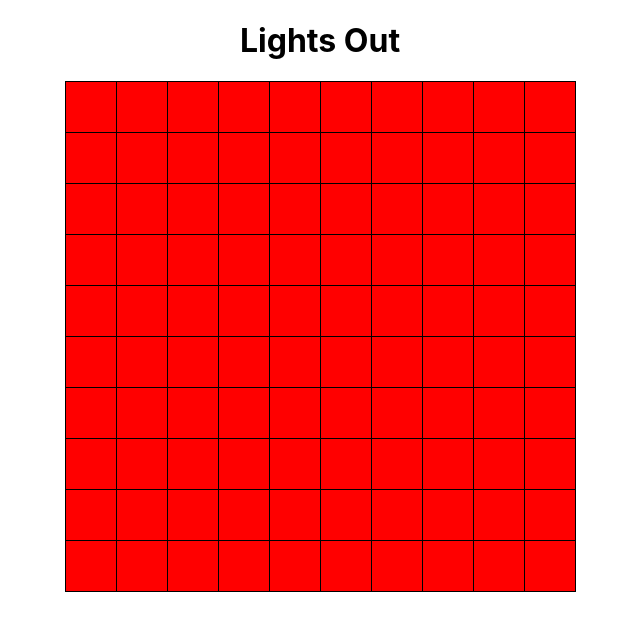
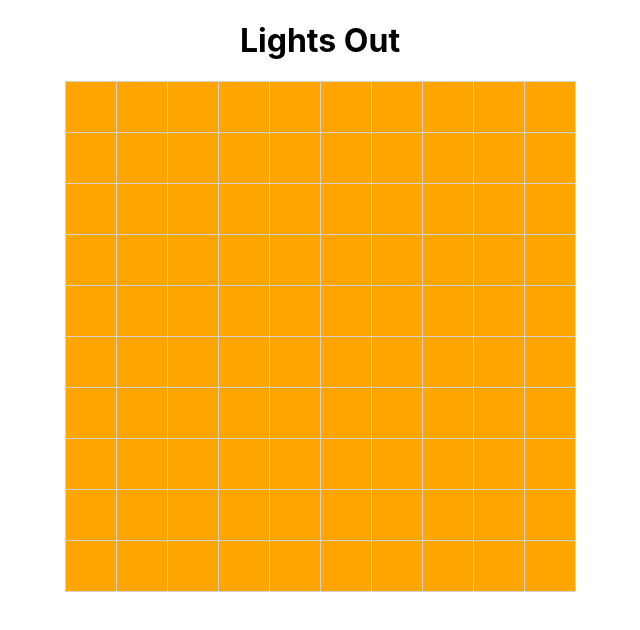
Before and after one commit to CodeAmend/react-games-ts-storybook, a React (Create React App) app: page / in a window 1280 px wide. Shown: the top 630 px of the page, without its empty margins (320-960 px from the left). Built offline with nearby package versions, Linux system fonts and the light colour scheme.

Commit message:
Refactor Board and Node to new files, css update

```diff
--- a/src/components/GameBoard.tsx
+++ b/src/components/GameBoard.tsx
@@ -1,37 +1,10 @@
 import React from 'react';
-import styled from 'styled-components';
 
-import { NodeItem, BoardType, NodeType } from './interfaces';
+import { NodeItem } from './interfaces';
+import { createNewBoard } from './util';
+import config from '../gameConfig';
 
-import config from '../gameConfig';
-import { createNewBoard } from './util';
-
-
-const Board = styled.article<BoardType>`
-  position: relative;
-
-  width: ${p => p.boardWidth}px;
-  height: ${p => p.boardHeight}px;
-
-  margin: 0 auto;
-  background: red;
-`;
-
-
-// TODO: Find the proper way to not use ANY here
-const Node = styled.div.attrs((props: any) => ({
-  style: {
-    left: props.xPos + 'px',
-    top: props.yPos + 'px',
-    width: props.nodeWidth + 'px',
-    height: props.nodeHeight + 'px',
-    border: `${props.gap}px solid black`
-  }
-
-}))<NodeType>`
-  position: absolute;
-`;
-
+import { Board, Node } from './styles';
 
 
 const GameBoard = () => {
--- /dev/null
+++ b/src/components/styles.ts
@@ -0,0 +1,33 @@
+import styled from 'styled-components';
+
+import { BoardType, NodeType } from './interfaces';
+
+
+export const Board = styled.article<BoardType>`
+  position: relative;
+
+  width: ${p => p.boardWidth}px;
+  height: ${p => p.boardHeight}px;
+
+  margin: 0 auto;
+  background-color: orange;
+`;
+
+
+// TODO: Find the proper way to not use ANY here
+export const Node = styled.div.attrs((props: any) => ({
+  style: {
+    left: props.xPos + 'px',
+    top: props.yPos + 'px',
+    width: props.nodeWidth + 'px',
+    height: props.nodeHeight + 'px',
+    border: `${props.gap}px solid lightgray`
+  }
+
+}))<NodeType>`
+  position: absolute;
+
+  &:hover {
+    background-color: black;
+  }
+`;
```
Also changed, not shown: 1 other file (tests, documents, lock files or other folders).
